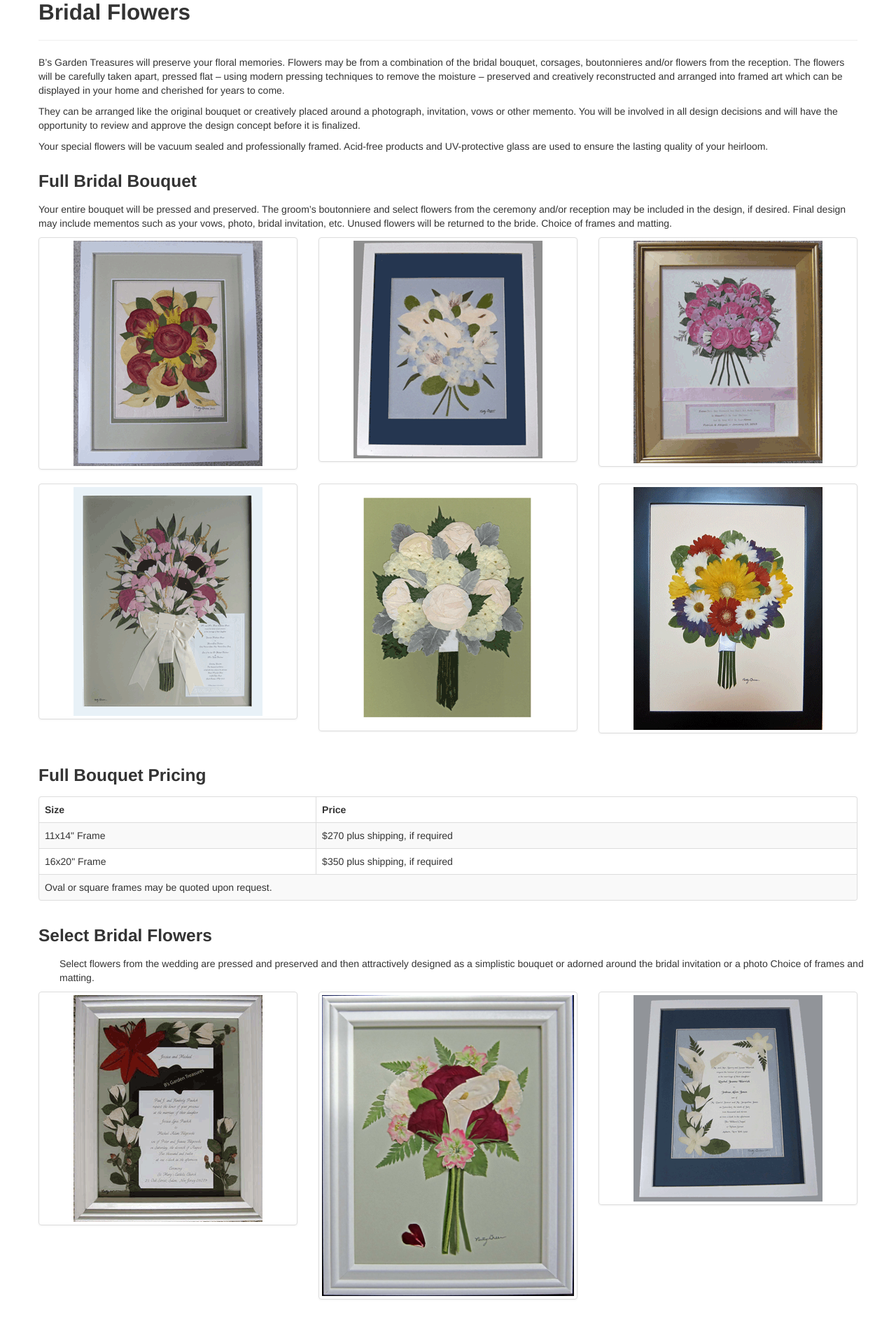
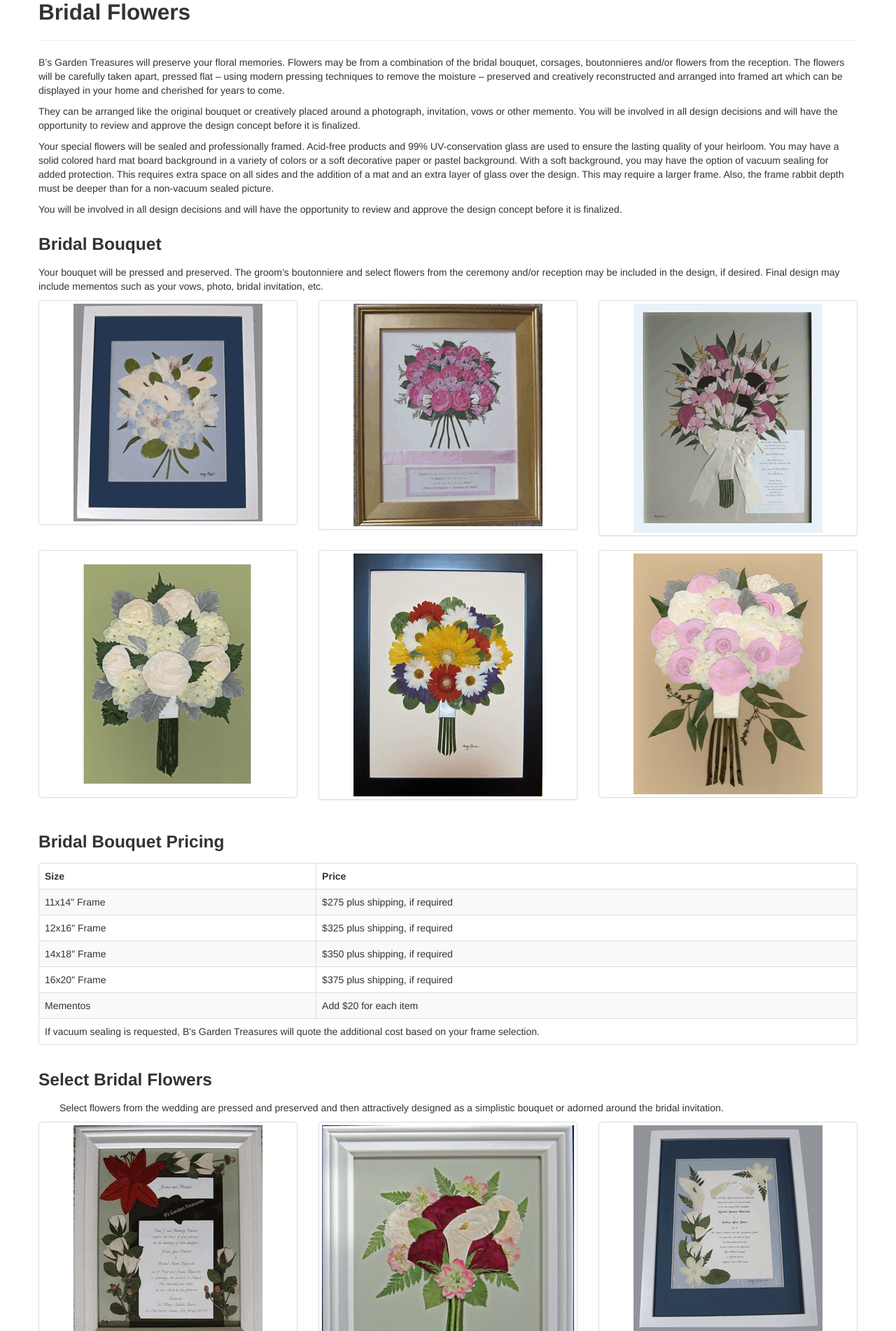
Before and after one commit to BGTreasures/BGTreasures, a Django app: template bgtreasures/gallery/templates/bridal.html in a window 1280 px wide. Shown: the part 184-2086 px from the top of the page at 70% size. Run offline with Django 3.2, Linux system fonts and the light colour scheme; the template is opened without the code that fills it, so the values that code supplies are empty; some web fonts are replaced.

Commit message:
Bridal Page
Updated bridal page text, removed images, added an image.

```diff
--- a/bgtreasures/gallery/templates/bridal.html
+++ b/bgtreasures/gallery/templates/bridal.html
@@ -26,27 +26,23 @@
       They can be arranged like the original bouquet or creatively placed around a photograph, invitation, vows or other memento.  You will be involved in all design decisions and will have the opportunity to review and approve the design concept before it is finalized.
       </p>
       <p>
-      Your special flowers will be vacuum sealed and professionally framed.  Acid-free products and UV-protective glass are used to ensure the lasting quality of your heirloom.
+      Your special flowers will be sealed and professionally framed.  Acid-free products and 99% UV-conservation glass are used to ensure the lasting quality of your heirloom.  You may have a solid colored hard mat board background in a variety of colors or a soft decorative paper or pastel background.  With a soft background, you may have the option of vacuum sealing for added protection.  This requires extra space on all sides and the addition of a mat and an extra layer of glass over the design.  This may require a larger frame. Also, the frame rabbit depth must be deeper than for a non-vacuum sealed picture.
+      </p>
+      <p>
+      You will be involved in all design decisions and will have the opportunity to review and approve the design concept before it is finalized.
+      </p>
+  </div>
+  <div class="row-fluid">
+    <div class="span12">
+      <h3>Bridal Bouquet</h3>
+      <p>
+      Your bouquet will be pressed and preserved.  The groom’s boutonniere and select flowers from the ceremony and/or reception may be included in the design, if desired.  Final design may include mementos such as your vows, photo, bridal invitation, etc.
       </p>
     </div>
   </div>
   <div class="row-fluid">
-    <div class="span12">
-      <h3>Full Bridal Bouquet</h3>
-      <p>
-      Your entire bouquet will be pressed and preserved.  The groom’s boutonniere and select flowers from the ceremony and/or reception may be included in the design, if desired.  Final design may include mementos such as your vows, photo, bridal invitation, etc.  Unused flowers will be returned to the bride.  Choice of frames and matting.
-      </p>
-    </div>
-  </div>
+    <ul class="thumbnails">
 
-
-  <div class="row-fluid">
-    <ul class="thumbnails">
-      <li class="span4">
-        <a href="javascript://" class="thumbnail">
-          <img src="{{ STATIC_URL }}img/gallery/bridal/106-joanna-w3.png" alt="106-bouquet" />
-        </a>
-      </li>
       <li class="span4">
         <a href="javascript://" class="thumbnail">
           <img src="{{ STATIC_URL }}img/gallery/bridal/111-heidi-web.png" alt="111-bouquet"/>
@@ -73,13 +69,20 @@
           <img src="{{ STATIC_URL }}img/gallery/bridal/215-Melissa-Bridal-w1.png" alt="215-bouquet"/>
         </a>
       </li>
-    </ul>
+
+
+ <li class="span4">
+        <a href="javascript://" class="thumbnail">
+          <img src="{{ STATIC_URL }}img/gallery/bridal/282-DeMaria-Bridal-sm1.png" alt="282-bouquet" />
+        </a>
+      </li>
+ </ul>
+
   </div>
-
 
   <div class="row-fluid">
     <div class="span12">
-      <h3>Full Bouquet Pricing</h3>
+      <h3>Bridal Bouquet Pricing</h3>
       <table class="table table-striped table-bordered">
         <thead>
           <tr>
@@ -90,17 +93,35 @@
         <tbody>
         <tr>
           <td>11x14" Frame</td>
-          <td>$270 plus shipping, if required</td>
+          <td>$275 plus shipping, if required</td>
+        </tr>
+          <tr>
+          <td>12x16" Frame</td>
+          <td>$325 plus shipping, if required</td>
+        </tr>  <tr>
+          <td>14x18" Frame</td>
+          <td>$350 plus shipping, if required</td>
         </tr>
         <tr>
           <td>16x20" Frame</td>
-          <td>$350 plus shipping, if required</td>
+          <td>$375 plus shipping, if required</td>
         </tr>
+        <tr>
+          <td>Mementos </td>
+          <td>Add $20 for each item</td>
+        </tr>
+        <tr>
+          <td colspan="2">
+          If vacuum sealing is requested, B's Garden Treasures will quote the additional cost based on your frame selection.
+       </td>
+        </tr>
+        <!--
         <tr>
           <td colspan="2">
             Oval or square frames may be quoted upon request.
           </td>
         </tr>
+        -->
         </tbody>
       </table>
     </div>
@@ -109,7 +130,7 @@
     <h3>Select Bridal Flowers</h3>
     <div class="span12">
       <p>
-      Select flowers from the wedding are pressed and preserved and then attractively designed as a simplistic bouquet or adorned around the bridal invitation or a photo  Choice of frames and matting.
+      Select flowers from the wedding are pressed and preserved and then attractively designed as a simplistic bouquet or adorned around the bridal invitation.
       </p>
     </div>
   </div>
@@ -134,7 +155,7 @@
   </div>
   <div class="row-fluid">
     <div class="span12">
-      <h3>Select Flower Pricing</h3>
+      <h3>Select Bridal Flower Pricing</h3>
       <table class="table table-striped table-bordered">
         <thead>
           <tr>
@@ -152,8 +173,16 @@
           <td>$225 plus shipping, if required</td>
         </tr>
         <tr>
+          <!--
           <td colspan="2">
             Oval or square frames may be quoted upon request.
+          -->
+          <tr>
+          <td colspan="2">
+          If vacuum sealing is requested, B's Garden Treasures will quote the additional cost based on your frame selection.
+       </td>
+        </tr>
+
           </td>
         </tr>
         </tbody>
@@ -165,7 +194,7 @@
     <div class="span12">
       <h3>Mother of the Bride/Groom Keepsake</h3>
       <p>
-      Additional framed art from the corsage, boutonniere and/or flowers from the bride’s bouquet may also be preserved for the Mother of the Bride and/or the Mother of the Groom.  Choice of frames and matting.
+      Additional framed art from the corsage, boutonniere and/or flowers from the bride’s bouquet may also be preserved for the Mother of the Bride and/or the Mother of the Groom.
       </p>
     </div>
   </div>
@@ -198,11 +227,13 @@
           <img src="{{ STATIC_URL }}img/gallery/bridal/110-corsage.png" alt="110-corsage" />
         </a>
       </li>
+<!--
       <li class="span4">
         <a href="javascript://" class="thumbnail">
           <img src="{{ STATIC_URL }}img/gallery/bridal/104-elegant-roses-w2.png" alt="104-roses" />
         </a>
       </li>
+    -->
     </ul>
   </div>
   <div class="row-fluid">
@@ -218,12 +249,13 @@
         <tbody>
         <tr>
           <td>8x10" Frame</td>
-          <td>$150 – with the purchase of a framed bouquet or invitation</td>
+          <td>$150 – with the purchase of a framed bouquet or select bridal flower framed piece</td>
         </tr>
         </tbody>
       </table>
     </div>
   </div>
+  <!--
   <div class="row-fluid">
     <div class="span12">
       <h3>Bridal Bouquet Recreation</h3>
@@ -264,6 +296,7 @@
       </table>
     </div>
   </div>
+-->
   {% include '_how-to-care-for-flowers.html' %}
 </div>
 {% endblock %}
```
Also changed, not shown: bgtreasures/bgtreasures/static/img/gallery/bridal/282-DeMaria-Bridal-sm1.png (added).
